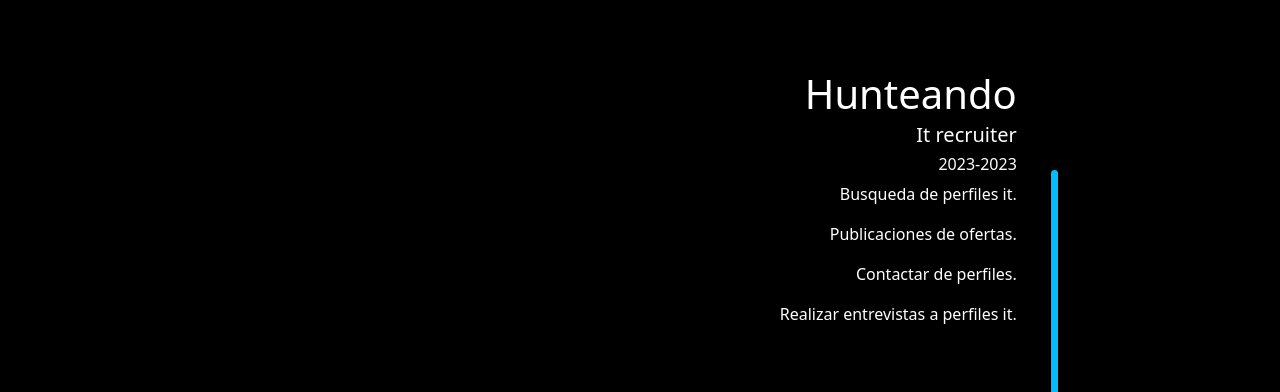
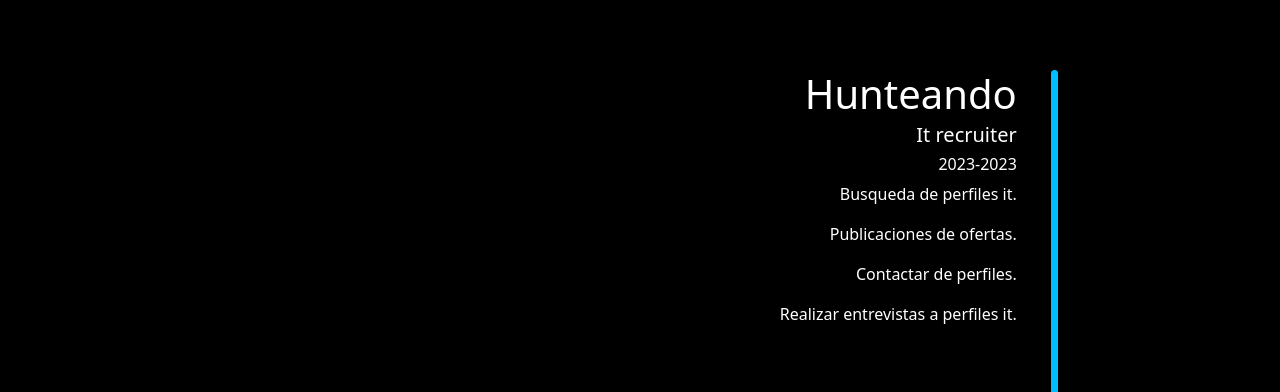
Before and after one commit to Matias-Morinico/Matias-Morinico.github.io, a website: page experiencia.html in a window 1280 px wide. Shown: the part 519-911 px from the top of the page. Drawn offline with nearby package versions, Linux system fonts and the light colour scheme; files that its build step writes are made by us from their sources.

Commit message:
Add files via upload

```diff
--- a/css/_experiencia.scss
+++ b/css/_experiencia.scss
@@ -39,7 +39,7 @@
     height: 345px;
     background: rgb(1, 191, 255);
     right: 9px;
-    top: 100px;
+    top: -50  px;
     border-radius: 5px;
   }
 
```
